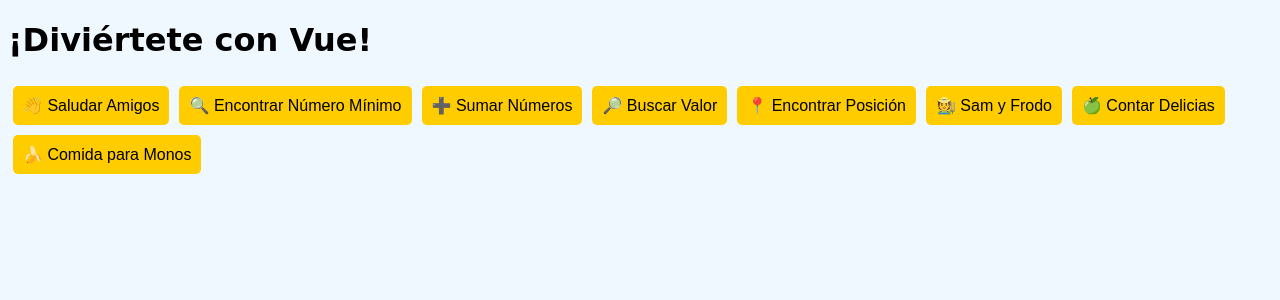
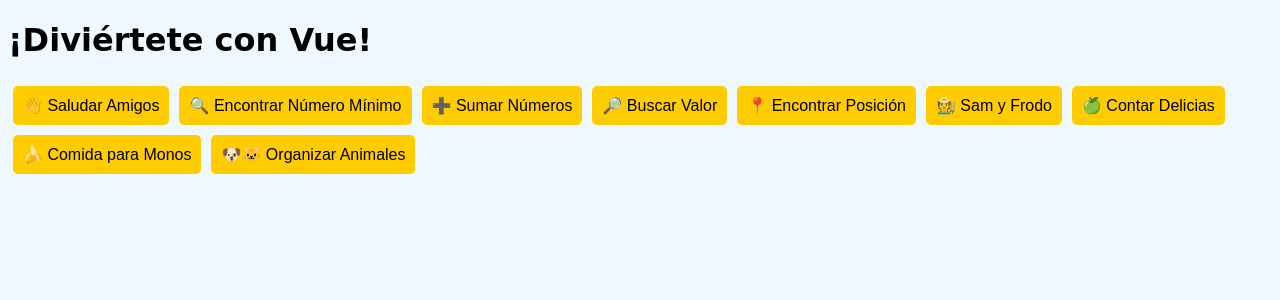
Before and after one commit to k4rlit0s13/c, a Vue app: page / in a window 1280 px wide. Shown: the top 300 px of the page. Built offline with nearby package versions, Linux system fonts and the light colour scheme.

Commit message:
feat: :sparkles: ejercicio 9

```diff
--- a/src/App.vue
+++ b/src/App.vue
@@ -10,6 +10,7 @@
       <button @click="verificarSamYFrodo">🧑‍🌾 Sam y Frodo</button>
       <button @click="contarDelicias">🍏 Contar Delicias</button>
       <button @click="comidaDeMonos">🍌 Comida para Monos</button>
+      <button @click="organizarAnimales">🐶🐱 Organizar Animales</button>
     </div>
     <p v-if="resultado">{{ resultado }}</p>
   </div>
@@ -111,6 +112,14 @@ export default {
         : "¡Oh no! ¡No hay suficientes bananas para los monos! 😭";
     },
 
+    // Ejercicio 9: Organizar perros y gatos
+    organizarAnimales() {
+      let animales = prompt("Ingrese perros (🐶) y gatos (🐱):").split("");
+      let perros = animales.filter(a => a === '🐶').join('');
+      let gatos = animales.filter(a => a === '🐱').join('');
+      this.resultado = `Resultado: ${perros} y ${gatos} están organizados. 🎉`;
+    },
+
   }
 };
 </script>
```
